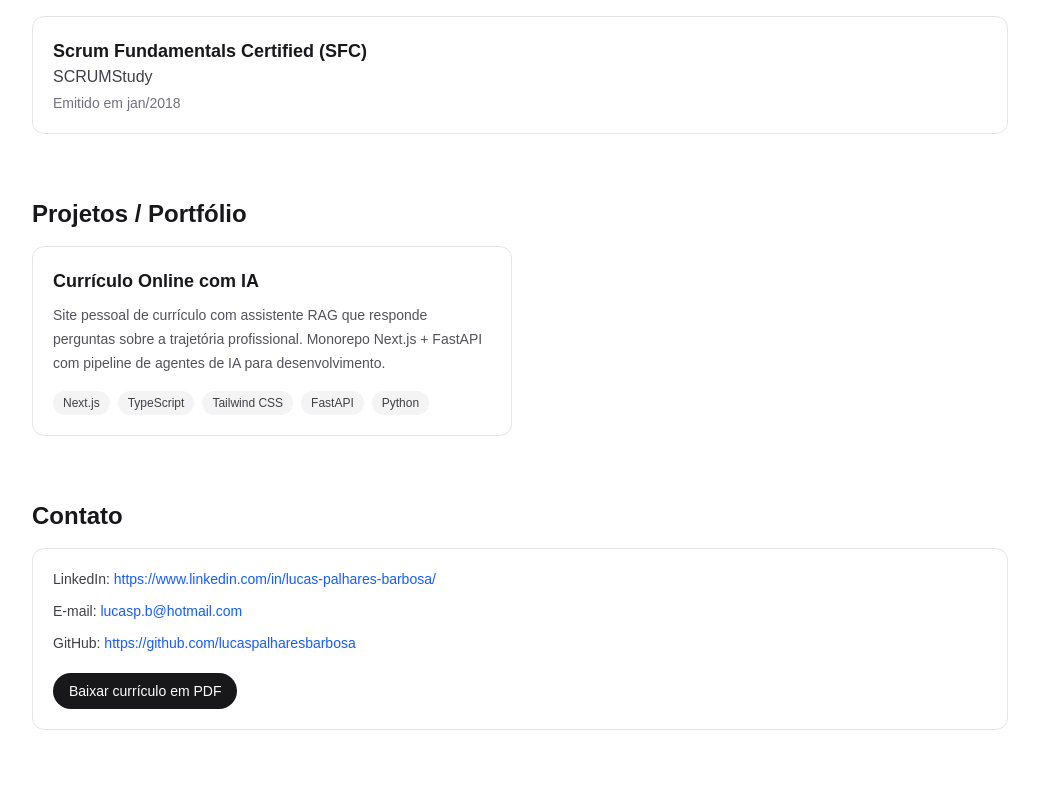
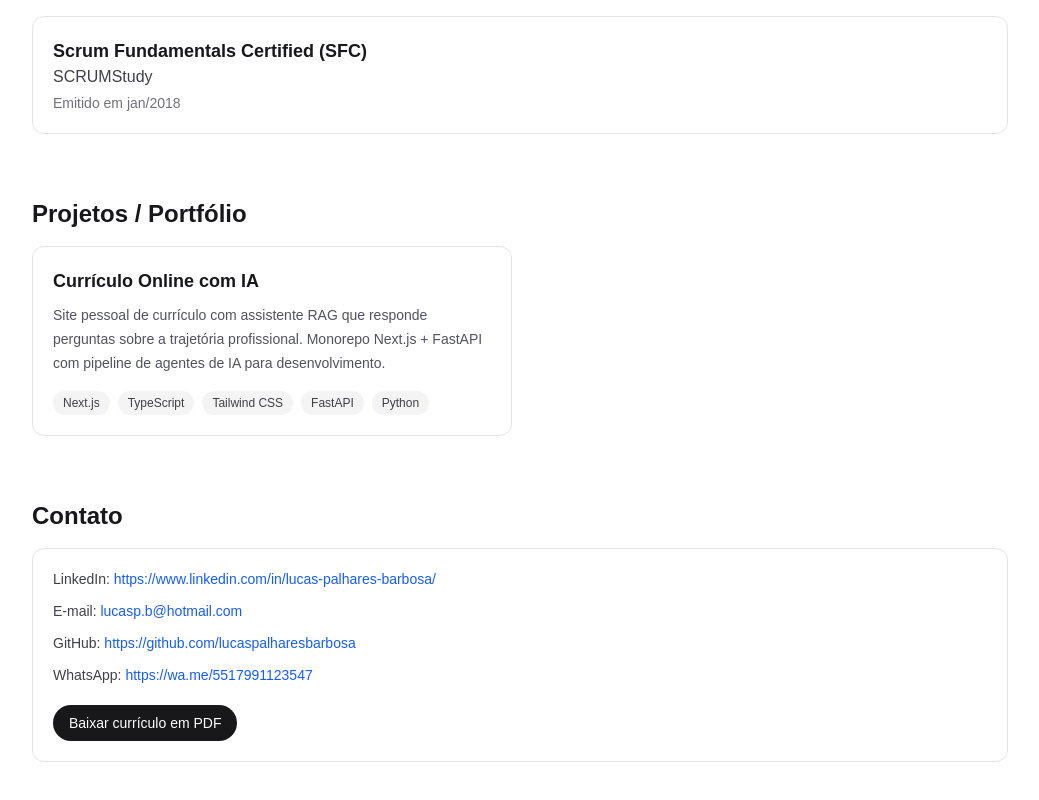
Before and after one commit to lucaspalharesbarbosa/curriculo-online-ia, a Next.js app in the folder frontend/: page / in a window 1280 px wide. Shown: the part 4103-4903 px from the top of the page, without its empty margins (120-1159 px from the left). Built offline with nearby package versions, Linux system fonts and the light colour scheme; no server answers.

Commit message:
feat(frontend): adicionado WhatsApp na seção de Contato

```diff
--- a/frontend/components/Contact.tsx
+++ b/frontend/components/Contact.tsx
@@ -47,6 +47,19 @@
               </a>
             </li>
           ) : null}
+          {contact.whatsapp ? (
+            <li>
+              <span className="font-medium">WhatsApp:</span>{" "}
+              <a
+                href={contact.whatsapp}
+                target="_blank"
+                rel="noopener noreferrer"
+                className="text-blue-600 hover:underline dark:text-blue-400"
+              >
+                {contact.whatsapp}
+              </a>
+            </li>
+          ) : null}
         </ul>
         {contact.resumePdfUrl ? (
           <a
--- a/frontend/content/resume.json
+++ b/frontend/content/resume.json
@@ -231,6 +231,7 @@
     "linkedin": "https://www.linkedin.com/in/lucas-palhares-barbosa/",
     "email": "lucasp.b@hotmail.com",
     "github": "https://github.com/lucaspalharesbarbosa",
+    "whatsapp": "https://wa.me/5517991123547",
     "resumePdfUrl": "/Lucas_Palhares_Barbosa_Engenheiro_De_Software.pdf"
   }
 }
--- a/frontend/content/resume.schema.ts
+++ b/frontend/content/resume.schema.ts
@@ -52,6 +52,7 @@
   linkedin: z.string().url(),
   email: z.string().email().nullable(),
   github: z.string().url().nullable(),
+  whatsapp: z.string().url().nullable(),
   resumePdfUrl: z.union([z.string().url(), publicAssetPathSchema]).nullable(),
 });
 
```
Also changed, not shown: 2 other files (tests, documents, lock files or other folders).
